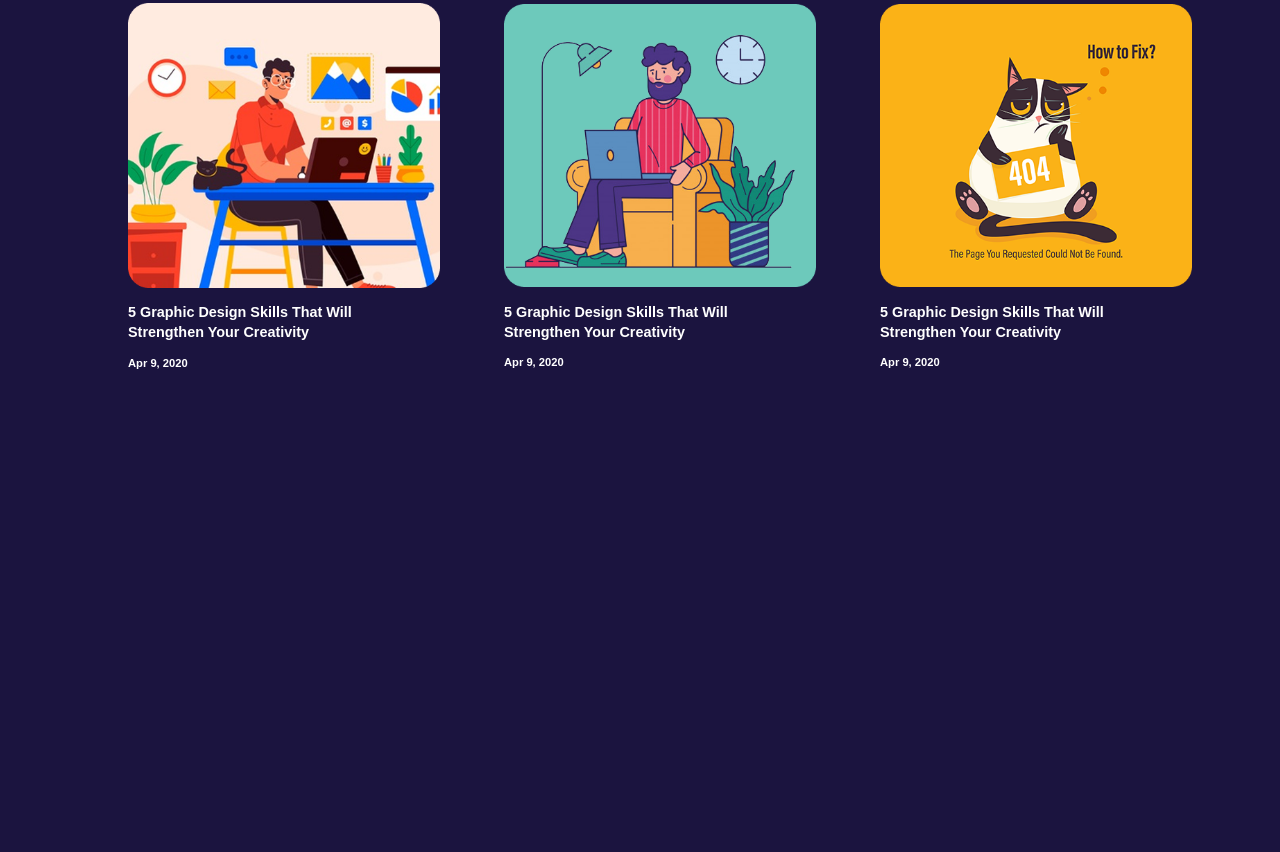
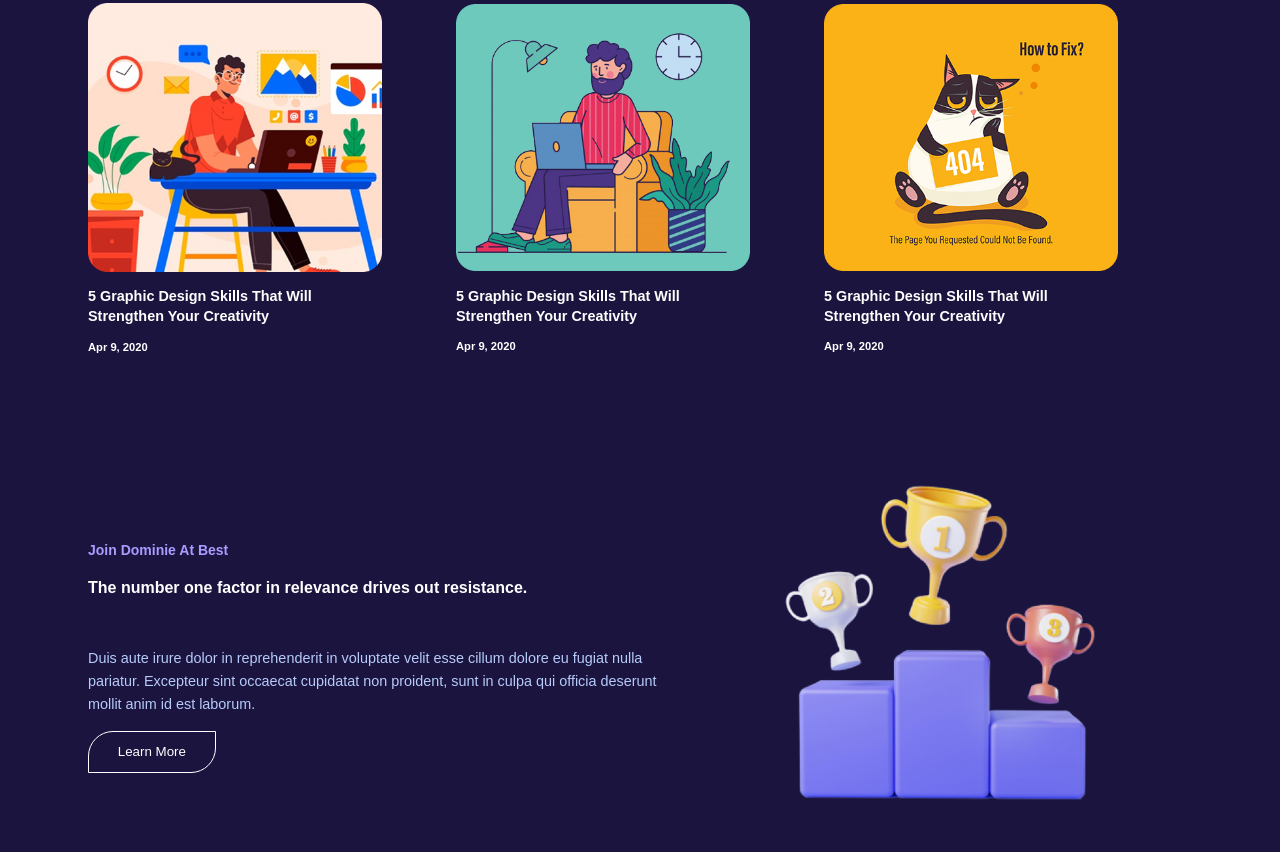
Before and after one commit to eman-2001-fep/SASS_Educational_LandingPage, a plain HTML site: page index.html in a window 1280 px wide. Shown: the part 3571-4423 px from the top of the page. Before the commit the page ends 4011 px from the top, so only its background shows below. Drawn offline with Linux system fonts and the light colour scheme.

Commit message:
add join-us section

```diff
--- a/index.html
+++ b/index.html
@@ -268,6 +268,20 @@
       </div>
     </div>
   </section>
+   <section class="join-us">
+      <div class="join-us-content">
+        <h3>Join Dominie At Best</h3>
+        <h1>The number one factor in relevance drives out resistance.</h1>
+        <p>
+          Duis aute irure dolor in reprehenderit in voluptate velit esse cillum dolore
+          eu fugiat nulla pariatur. Excepteur sint occaecat cupidatat non proident,
+          sunt in culpa qui officia deserunt mollit anim id est laborum.
+        </p>
+        <button>Learn More</button>
+      </div>
+
+        <img src="images/gold-silver-bronze-trophy-cup-floating-podium-purple-background-champion-sport-first-second-third-places-winning-prizes-champions-celebration-concept-3d-render-illustration-removebg-preview 1.png" alt="Trophies">
+    </section>
 
 </body>
 
--- /dev/null
+++ b/scss/_joinus.scss
@@ -0,0 +1,45 @@
+// _joinus.scss
+.join-us {
+    display: flex;
+    flex-direction: column;
+    align-items: center;
+    justify-content: space-between;
+    max-width: 72rem; // 6xl container
+    margin: 3rem auto;
+    padding: 0 5rem;
+    gap: 2rem;
+
+    @include respond(md) {
+        flex-direction: row;
+    }
+
+    .join-us-content {
+        h3 {
+            color: $joinus_title;
+            font-size: 0.875rem;
+            font-weight: bold;
+            margin-bottom: 1.25rem;
+        }
+
+        h1 {
+            font-size:$font-md;
+            font-weight: bold;
+            margin-bottom: 3rem;
+            line-height: 1.3;
+        }
+
+        p {
+            font-size: $font-sm;
+            color: $accent-color;
+            line-height: 1.6;
+        }
+        button{
+            @include button-style();
+        }
+    }
+
+    img{
+        width: 45%;
+        height: auto;
+    }
+}
--- a/scss/_news.scss
+++ b/scss/_news.scss
@@ -26,7 +26,7 @@
         flex-direction: column;
         justify-content: center;
         align-items: center;
-        gap: 1.5rem;
+        gap: 0rem;
         margin: 0 2.5rem;
 
         @include respond(md) {
@@ -35,13 +35,12 @@
 
         .card-description {
             text-align: left;
-            margin-left: 2.5rem;
 
             img {
                 width: 80%;
 
                 @include respond(md) {
-                    width: 100%;
+                    width: 80%;
                 }
 
 
--- a/scss/_variables.scss
+++ b/scss/_variables.scss
@@ -10,6 +10,7 @@ $price-bg: #473f81;
 $accent-color: #B7CBFA;
 $text-light:#D9ECFF;
 $title-test:#B3B3B3;
+$joinus_title:#A99CFF;
 
 
 // Font Sizes
--- a/scss/main.scss
+++ b/scss/main.scss
@@ -7,6 +7,7 @@
 @import "category";
 @import "testimonials";
 @import "news";
+@import"joinus";
 
 
 
```
Also changed, not shown: css/main.css, 1 other file.
